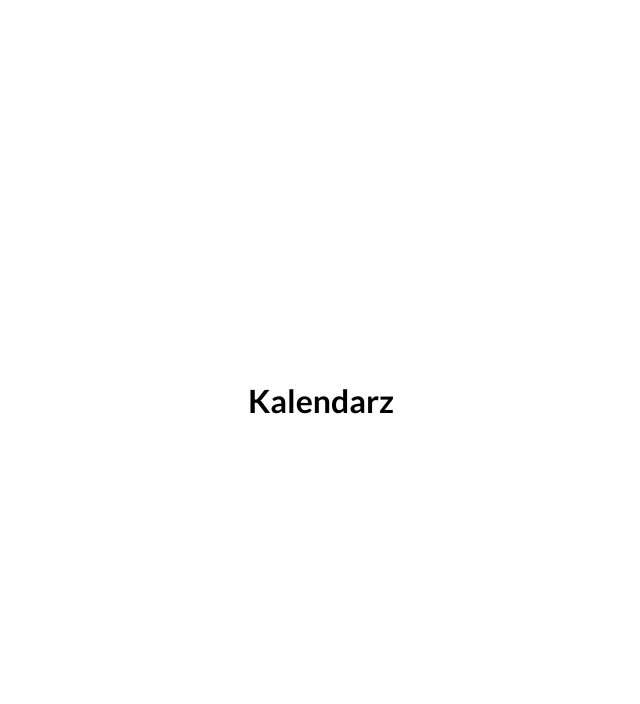
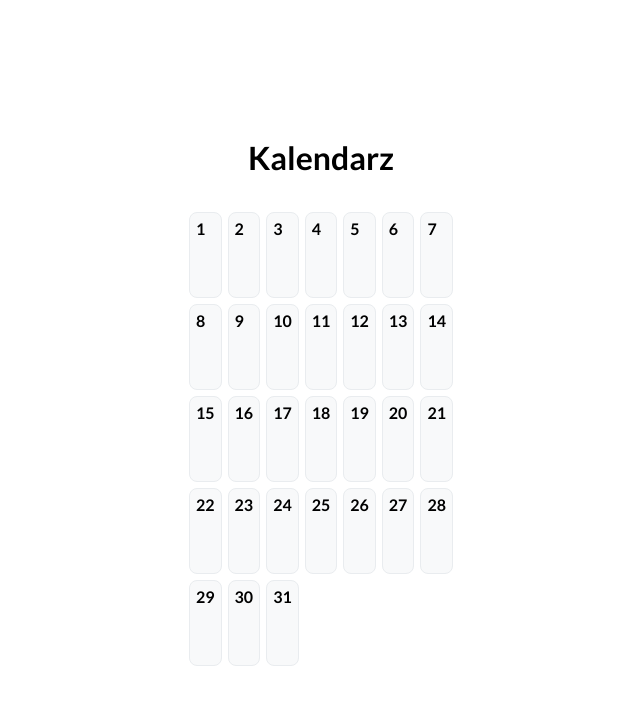
Before and after one commit to piegowatapanna/Tennis-Plan, a React (Vite) app: page /kalendarz in a window 1280 px wide. Shown: the top 704 px of the page, without its empty margins (319-959 px from the left). Built offline with nearby package versions, Linux system fonts and the light colour scheme.

Commit message:
Dodanie podstawowej struktury komponentu Calendar

```diff
--- a/src/pages/Calendar.css
+++ b/src/pages/Calendar.css
@@ -1,13 +1,51 @@
 .calendair-container {
-    display: flex;
-    justify-content: center;
-    align-items: center;
-    height: 100vh;
-    font-family: 'Lato', sans-serif;
+max-width: 800px;
+margin: 2rem auto;
+padding: 1.5rem;
+font-family: 'Lato', sans-serif;
+background-color:white;
+border-radius: 12px;
+box-shadow: 0 2px 10px rgba(0,0,0,0.1);
 }
 
 .calendar-title {
+    text-align: center;
     font-size: 2rem;
-    font-weight: bold;
-    color: black;
+    margin-bottom: 1rem;
 }
+
+.back-button {
+    display: inline-block;
+    margin-bottom: 1rem;
+    color: aliceblue;
+    text-decoration: none;
+    font-size: 0.9rem;
+}
+.back-button:hover {
+    text-decoration: underline;
+}
+
+.calendar-grid {
+    display:grid;
+    grid-template-columns: repeat(7, 1fr);
+    gap: 6px;
+    margin-bottom: 1rem;
+}
+
+.calendar-day {
+    background-color:#f8f9fa;
+    border: 1px solid #e9ecef;
+    border-radius: 8px;
+    height: 86px;
+    padding: 6px;
+}
+
+.day-number {
+    font-weight: 700;
+}
+
+.calendar-placeholder {
+    color:#666;
+    font-style: italic;
+    text-align: center;
+}
--- a/src/pages/Calendar.jsx
+++ b/src/pages/Calendar.jsx
@@ -1,12 +1,27 @@
 import React from 'react'
 import './Calendar.css';
+import { Link } from 'react-router-dom';
 
-const Calendar = () => {
+export default function Calendar () {
+  const year = new Date().getFullYear();
+  const monthIndex = new Date().getMonth();
+  const daysInMonth = new Date(year, monthIndex + 1, 0).getDate();
+
+
   return (
     <div className="calendar-container">
       <h1 className='calendar-title'>Kalendarz</h1>
-    </div>
-  )
+      <Link to="/" className='back-button'></Link>
+      <div className="calendar-grid">
+     {Array.from({ length: daysInMonth }, (_, i) => i + 1).map(day => (
+      <div key={day} className="calendar-day">
+       <span className="day-number">{day}</span>
+  </div>
+))}
+  </div>
+
+  <p className='calendar-placeholder'>
+  </p>
+  </div>
+  );
 }
-
-export default Calendar
```
